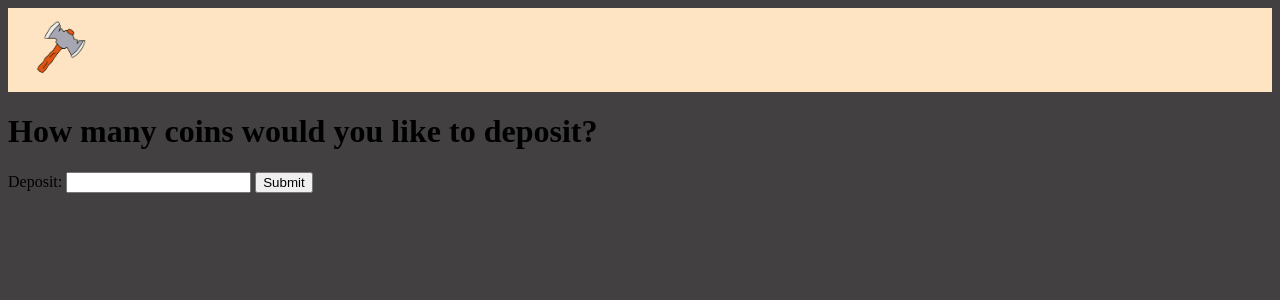
After one commit to TRiley1/pythonproject_cc, a Flask app: page /adventurer/1/deposit in a window 1280 px wide. The commit adds this page. Shown: the top 300 px of the page. Run offline with Flask 3, Linux system fonts and the light colour scheme.

Commit message:
added button that links to form

```diff
--- a/controllers/adventurer_controller.py
+++ b/controllers/adventurer_controller.py
@@ -35,3 +35,7 @@ def update_adventurer(user_id):
     adventurer = Adventurer(name,wallet,user_id)
     adventurer_repo.adventurer_update(adventurer)
     return redirect('/')
+
+@adventurer_blueprint.route('/adventurer/<user_id>/deposit')
+def deposit_adventurer(user_id):
+    return render_template('adventurers/deposit.html')
--- a/templates/Items/index.html
+++ b/templates/Items/index.html
@@ -2,7 +2,12 @@
 {% extends 'base.html' %}
 
 {% block content %}
+    <div class = "balance_card">
     <h2>Balance: {{adventurer.wallet}} coins</h2>
+    <form action= '/adventurer/{{id}}/deposit' >
+        <input type="submit" value="Deposit" />
+    </form>
+    </div>
 
      {% for item in items %}
         <div class = "item_container">
--- /dev/null
+++ b/templates/adventurers/deposit.html
@@ -0,0 +1,12 @@
+{% extends 'base.html' %}
+
+{% block content %}
+    <h1>How many coins would you like to deposit?</h1>
+    <form action="/adventurer/{{user_id}}/deposit" methods="POST">
+        <div>
+            <label for="name">Deposit:</label>
+            <input type="text" id="wallet" name="wallet">
+            <input type="submit">
+        </div>
+        </form>
+{% endblock content %}
```
